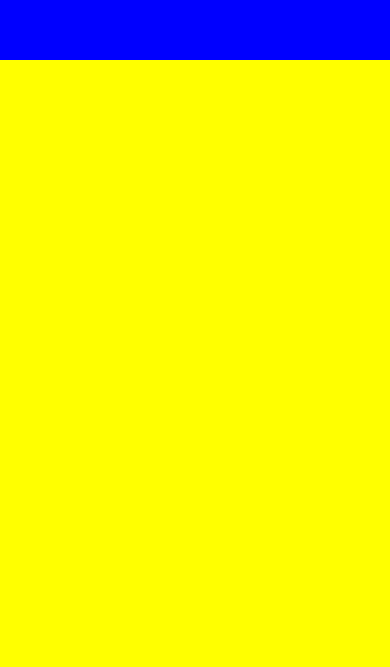
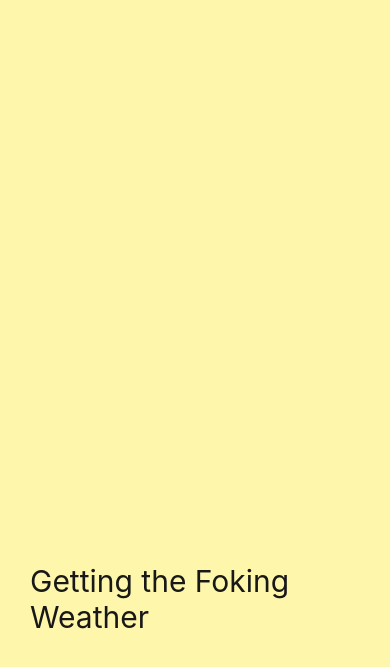
Before and after one commit to slogup-mia/React_Fokin-weather, a React Native app: screen / in a window 390 px wide. Shown: the part 109-776 px from the top of the page. Built offline with nearby package versions, Linux system fonts and the light colour scheme.

Commit message:
0706 : fin Chapter #1.1 Loading Screen

```diff
--- a/App.js
+++ b/App.js
@@ -1,38 +1,9 @@
 import { StatusBar } from 'expo-status-bar';
 import React from 'react';
-import { StyleSheet, Text, View } from 'react-native';
+import Loading from "./Loading";
 
 export default function App() {
   return (
-    <View style={styles.container}>
-      <View style={styles.blueView}/>
-      <View style={styles.yellowView}/>
-    </View>
+      <Loading/>
   );
 }
-
-// React Native에서 StyleSheet 작성 문법은 CSS와 비슷하지만 다른 부분이 많다.
-  // debug message가 친절한 편이니 참고하고, 공부해서 올바르게 사용하자
-
-// React Native에서 기본 flexDirection : clumn 이다.
-  // cf) 웹에서는 row이다.
-  // 모바일에서는 보통 새 요소가 기존 요소 아래로 배치가 되니까
-const styles = StyleSheet.create({
-  container: {
-    flex: 1,
-    backgroundColor: '#fff',
-    // alignItems: 'center',
-    // justifyContent: 'center'
-  },
-  // 형제지간인 blueView와 yellowView의 flex
-    // 두 View가 속한 부모 View 안에서
-    // blueView는 1만큼, yelloView는 4만큼 차지하도록 한다.
-  blueView:{
-    flex: 1,
-    backgroundColor: "blue"
-  },
-  yellowView:{
-    flex: 4,
-    backgroundColor: "yellow"
-  }
-});
--- /dev/null
+++ b/Loading.js
@@ -0,0 +1,23 @@
+import React from "react";
+import { StyleSheet, Text, View } from 'react-native';
+
+
+export default function Loading(){
+    return <View style={styles.container}>
+        <Text style={styles.text}>Getting the Foking Weather </Text>
+    </View>
+}
+
+const styles = StyleSheet.create({
+    container:{
+        flex:1,
+        justifyContent:"flex-end",
+        paddingVertical:100,
+        paddingHorizontal: 30,
+        backgroundColor: "#FEF6AA"
+    },
+    text:{
+      color: "#181818",
+        fontSize: 30
+    }
+})
```
Also changed, not shown: 1 other file (tests, documents, lock files or other folders).
